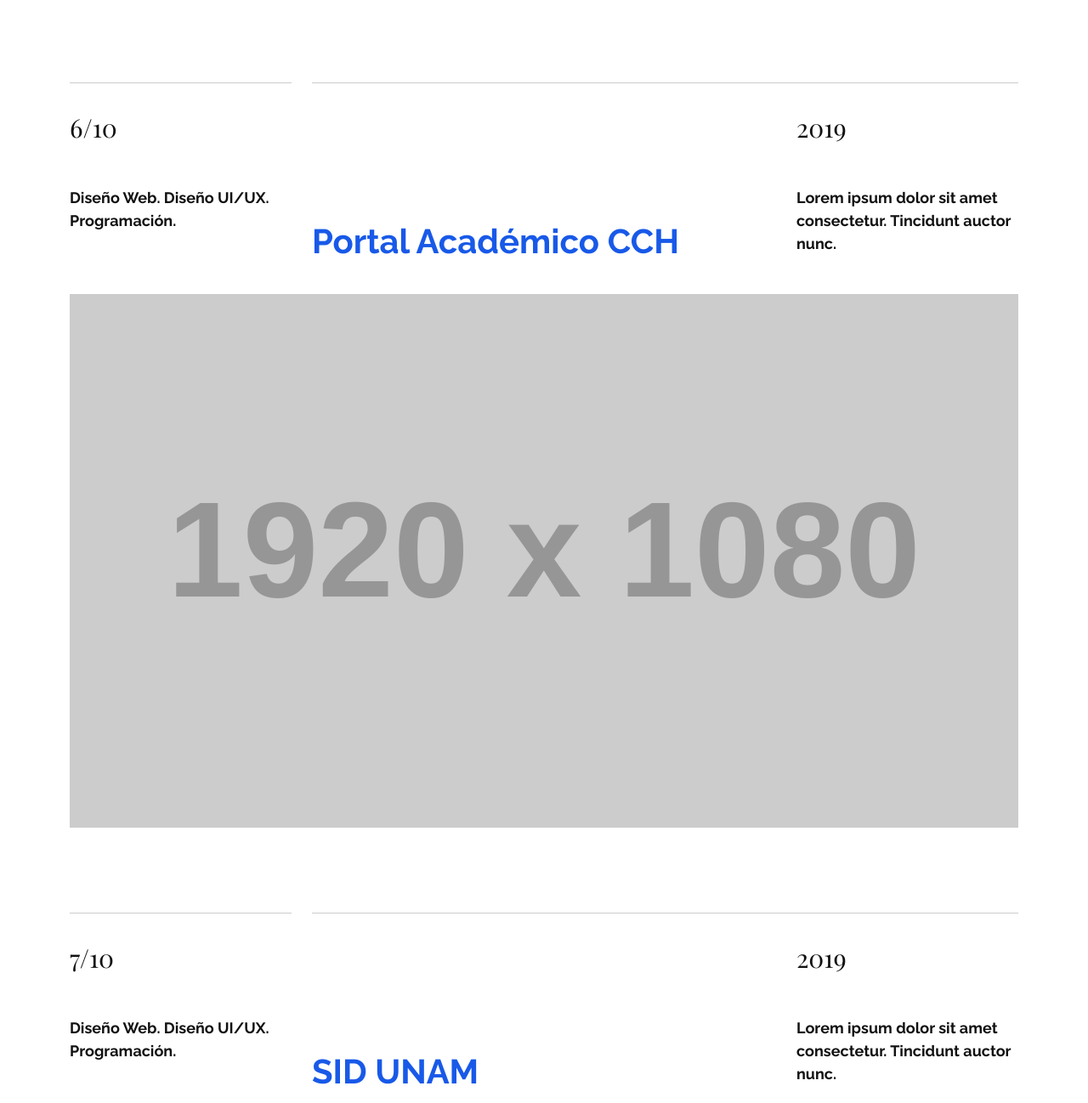
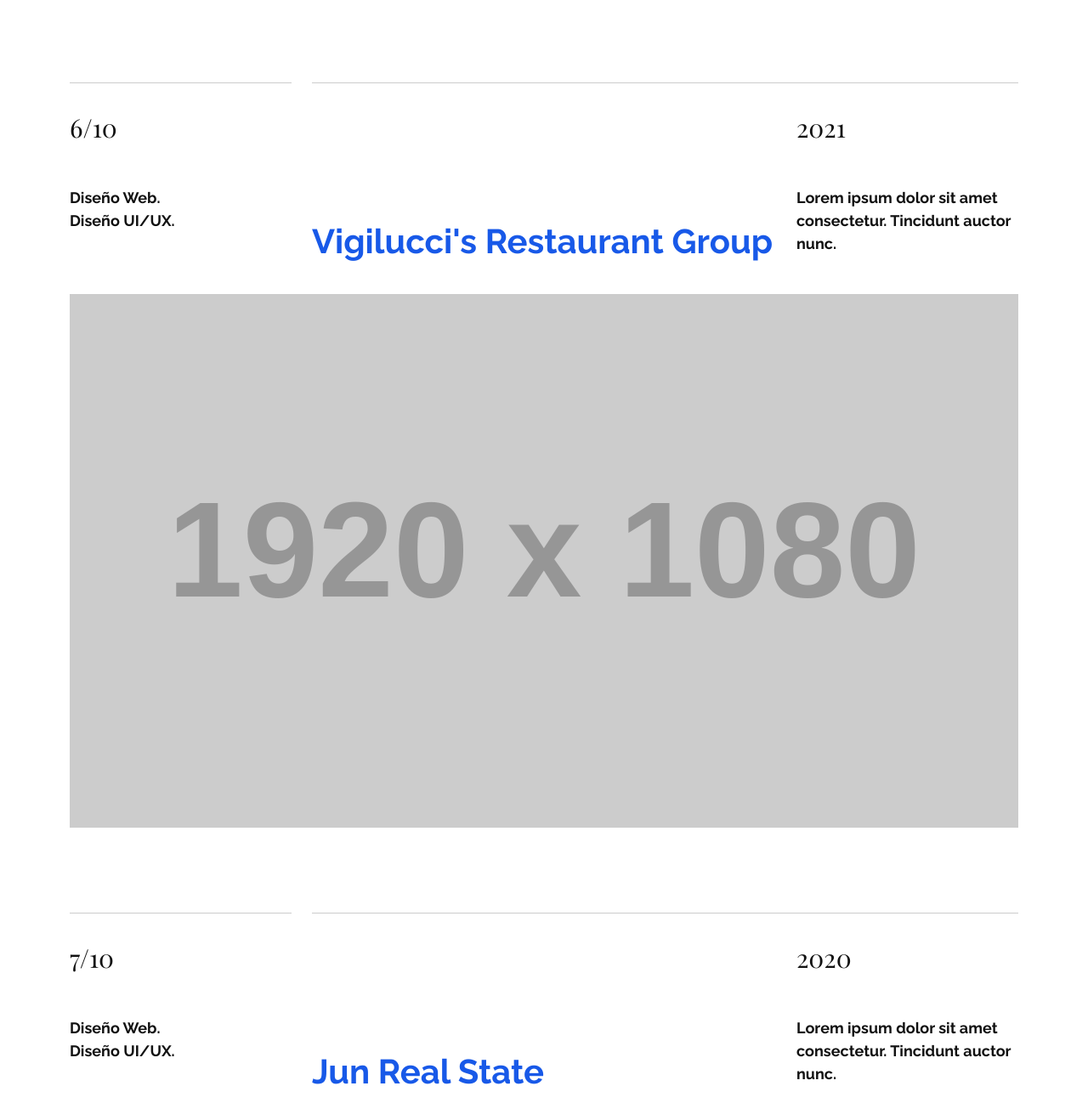
Before and after one commit to davidortuno/portfolio, a plain HTML site: page index.html in a window 1280 px wide. Shown: the part 4462-5760 px from the top of the page at 85% size. Drawn offline with nearby package versions, Linux system fonts and the light colour scheme; placeholder pictures from the web are drawn by us; a web font is replaced by a local one.

Commit message:
Ajuste de proyectos

```diff
--- a/index.html
+++ b/index.html
@@ -255,7 +255,7 @@
           <div class="col-proyecto">
             <p class="numero-proyecto">6/10</p>
             <p class="texto-bold">
-              Diseño Web. Diseño UI/UX. Programación.</p>
+              Diseño Web.<br>Diseño UI/UX.</p>
           </div>
         </div>
         <div class="col-lg-9">
@@ -263,11 +263,11 @@
             <div class="row row-nombre-proyecto">
               <div class="col-lg-8">
                 <a class="link-nombre-proyecto" href="">
-                  <h2 class="nombre-proyecto">Portal Académico CCH</h2>
+                  <h2 class="nombre-proyecto">Vigilucci's Restaurant Group</h2>
                 </a>
               </div>
               <div class="col-lg-4">
-                <p class="anio-proyecto">2019</p>
+                <p class="anio-proyecto">2021</p>
                 <p class="texto-bold">Lorem ipsum dolor sit amet consectetur. Tincidunt auctor nunc.</p>
               </div>
             </div>
@@ -276,7 +276,7 @@
         <div class="col-lg-12">
           <div class="img-proyecto">
             <a class="link-img-proyecto" href="">
-              <img class="img-fluid" src="https://placehold.co/1920x1080" alt="Programas de Estudio en Línea">
+              <img class="img-fluid" src="https://placehold.co/1920x1080" alt="SDSN México">
             </a>
           </div>
         </div>
@@ -287,7 +287,7 @@
           <div class="col-proyecto">
             <p class="numero-proyecto">7/10</p>
             <p class="texto-bold">
-              Diseño Web. Diseño UI/UX. Programación.</p>
+              Diseño Web.<br>Diseño UI/UX.</p>
           </div>
         </div>
         <div class="col-lg-9">
@@ -295,11 +295,11 @@
             <div class="row row-nombre-proyecto">
               <div class="col-lg-8">
                 <a class="link-nombre-proyecto" href="">
-                  <h2 class="nombre-proyecto">SID UNAM</h2>
+                  <h2 class="nombre-proyecto">Jun Real State</h2>
                 </a>
               </div>
               <div class="col-lg-4">
-                <p class="anio-proyecto">2019</p>
+                <p class="anio-proyecto">2020</p>
                 <p class="texto-bold">Lorem ipsum dolor sit amet consectetur. Tincidunt auctor nunc.</p>
               </div>
             </div>
@@ -308,7 +308,7 @@
         <div class="col-lg-12">
           <div class="img-proyecto">
             <a class="link-img-proyecto" href="">
-              <img class="img-fluid" src="https://placehold.co/1920x1080" alt="SID UNAM">
+              <img class="img-fluid" src="https://placehold.co/1920x1080" alt="SDSN México">
             </a>
           </div>
         </div>
@@ -327,7 +327,8 @@
             <div class="row row-nombre-proyecto">
               <div class="col-lg-8">
                 <a class="link-nombre-proyecto" href="">
-                  <h2 class="nombre-proyecto">SDSN México</h2>
+                  <h2 class="nombre-proyecto">Portal Académico
+                    del CCH</h2>
                 </a>
               </div>
               <div class="col-lg-4">
@@ -351,7 +352,7 @@
           <div class="col-proyecto">
             <p class="numero-proyecto">9/10</p>
             <a class="link-nombre-proyecto" href="">
-              <h2 class="nombre-proyecto">Lorem ipsum dolor sit amet consectetur</h2>
+              <h2 class="nombre-proyecto">SID UNAM</h2>
             </a>
           </div>
           <div class="img-proyecto">
@@ -359,14 +360,14 @@
               <img class="img-fluid" src="https://placehold.co/1920x1080" alt="Lorem ipsum dolor sit amet consectetur">
             </a>
           </div>
-          <p class="texto-bold">Diseño Web. Diseño UI/UX. (2022)</p>
+          <p class="texto-bold">Diseño Web. Diseño UI/UX. Programación. (2019)</p>
         </div>
 
         <div class="col-lg-6">
           <div class="col-proyecto">
             <p class="numero-proyecto">10/10</p>
             <a class="link-img-proyecto" href="">
-              <h2 class="nombre-proyecto">Lorem ipsum dolor sit amet consectetur</h2>
+              <h2 class="nombre-proyecto">SDSN UNAM</h2>
             </a>
           </div>
           <div class="img-proyecto">
@@ -374,7 +375,7 @@
               <img class="img-fluid" src="https://placehold.co/1920x1080" alt="Lorem ipsum dolor sit amet consectetur">
             </a>
           </div>
-          <p class="texto-bold">Diseño Web. Diseño UI/UX. (2021)</p>
+          <p class="texto-bold">Diseño Web. Diseño UI/UX. Programación. (2019)</p>
         </div>
       </div>
 
```
